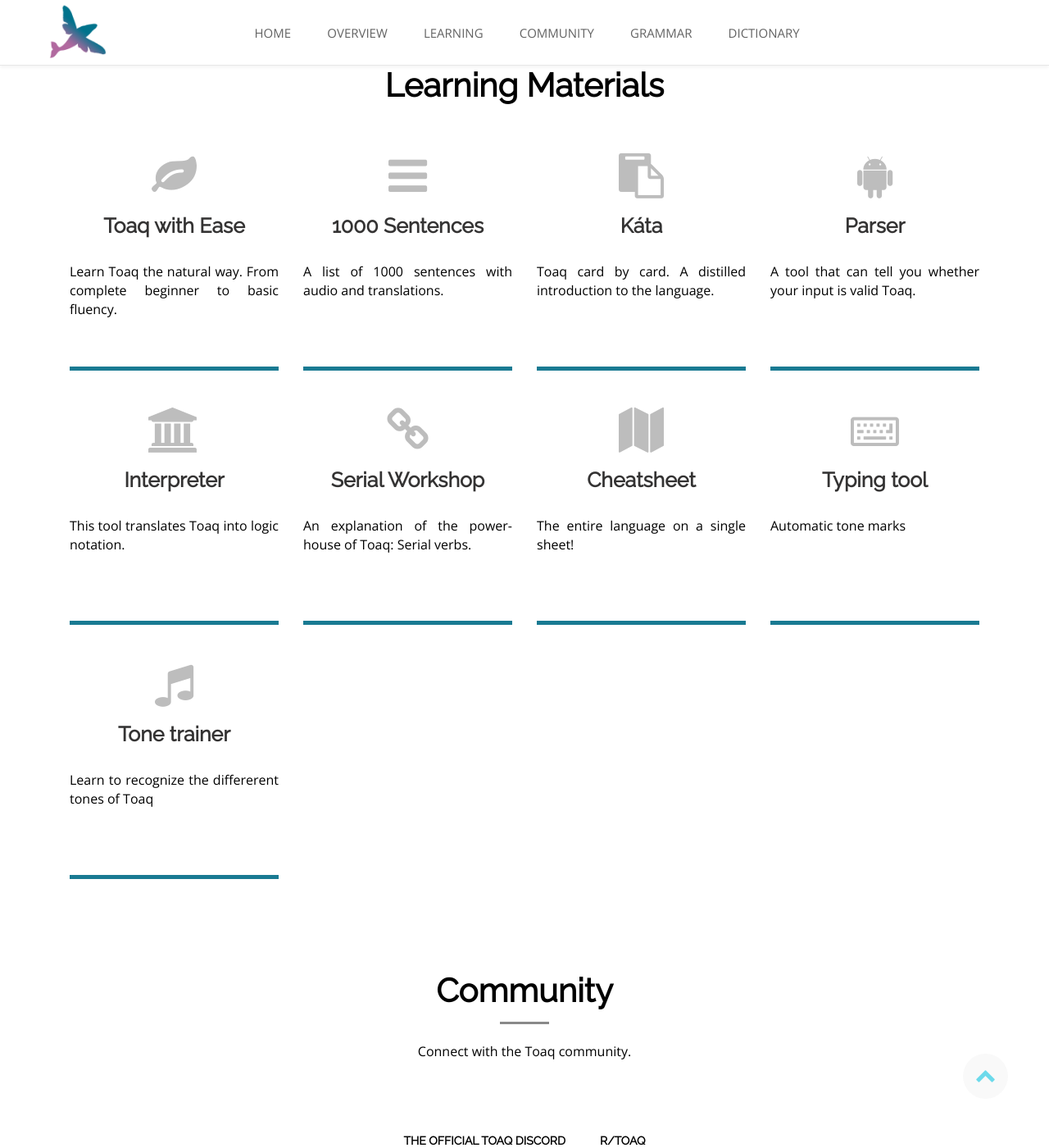
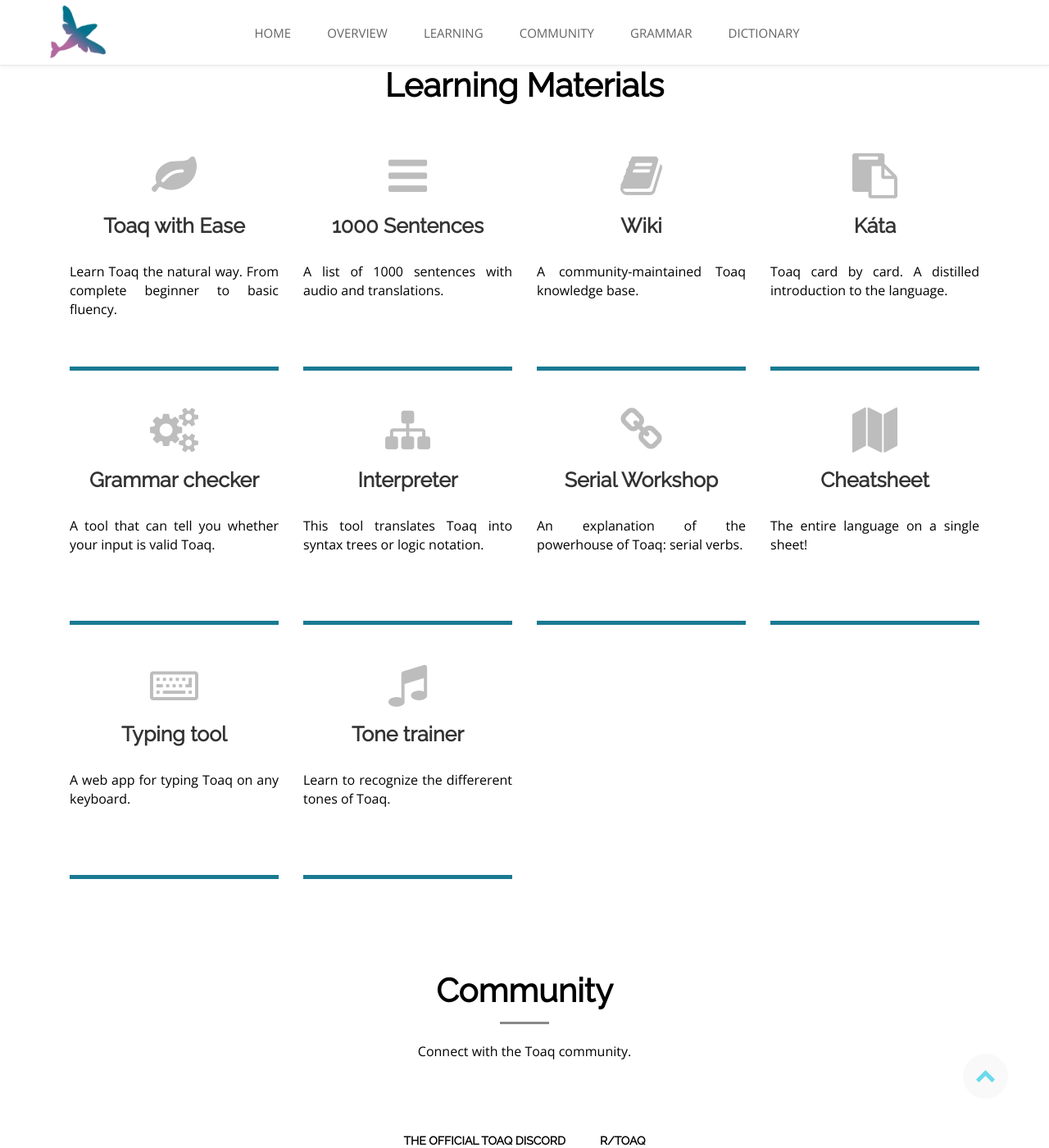
Before and after one commit to toaq/toaq.github.io, a Jekyll site: the page built from index.html, in a window 1280 px wide and 1400 px high, scrolled down 1525 px. Shown: the whole window at 82% size. Built offline with Jekyll 4.4.1, drawn with Linux system fonts in a browser that asks for light colours; nearby versions of some CDN libraries.

Commit message:
Update index.html

```diff
--- a/index.html
+++ b/index.html
@@ -119,6 +119,15 @@ header: true
                   </div>
                 </li>
 		</a>
+		<a class="linkme" href="https://toaq.me">
+                <li class="col-md-3 col-sm-6">
+                 <div class="single-service wow slideInUp">
+                    <span class="fa fa-book service-icon"></span>
+                    <h4 class="service-title">Wiki</h4>
+                    <p>A community-maintained Toaq knowledge base.</p>
+                  </div>
+                </li>
+		</a>
 		<a class="linkme" href="/kata/">
                 <li class="col-md-3 col-sm-6">
                  <div class="single-service wow slideInUp">
@@ -128,21 +137,21 @@ header: true
                   </div>
                 </li>
 		</a>
-		<a class="linkme" href="https://toaq-dev.github.io/toaq.org/parser/">
+		<a class="linkme" href="https://toaq.net/peg/">
                 <li class="col-md-3 col-sm-6">
                   <div class="single-service wow slideInUp">
-                    <span class="fa fa-android service-icon"></span>
-                    <h4 class="service-title">Parser</h4>
+                    <span class="fa fa-cogs service-icon"></span>
+                    <h4 class="service-title">Grammar checker</h4>
                     <p>A tool that can tell you whether your input is valid Toaq.</p>
                   </div>
                 </li>
 		</a>
-		<a class="linkme" href="http://toaq.herokuapp.com/">
+		<a class="linkme" href="https://toaq.net/zugai/">
 		<li class="col-md-3 col-sm-6">
                   <div class="single-service wow slideInUp">
-                    <span class="fa fa-bank service-icon"></span>
+                    <span class="fa fa-sitemap service-icon"></span>
                     <h4 class="service-title">Interpreter</h4>
-                    <p>This tool translates Toaq into logic notation.</p>
+                    <p>This tool translates Toaq into syntax trees or logic notation.</p>
                   </div>
                 </li>
 		</a>
@@ -151,7 +160,7 @@ header: true
                   <div class="single-service wow slideInUp">
                     <span class="fa fa-link service-icon"></span>
                     <h4 class="service-title">Serial Workshop</h4>
-                    <p>An explanation of the power-house of Toaq: Serial verbs.</p>
+                    <p>An explanation of the powerhouse of Toaq: serial verbs.</p>
                   </div>
                 </li>
 		</a>
@@ -169,7 +178,7 @@ header: true
                   <div class="single-service wow slideInUp">
                     <span class="fa fa-keyboard-o service-icon"></span>
                     <h4 class="service-title">Typing tool</h4>
-                    <p>Automatic tone marks</p>
+                    <p>A web app for typing Toaq on any keyboard.</p>
                   </div>
                 </li>
 		</a>
@@ -178,7 +187,7 @@ header: true
                   <div class="single-service wow slideInUp">
                     <span class="fa fa-music service-icon"></span>
                     <h4 class="service-title">Tone trainer</h4>
-                    <p>Learn to recognize the differerent tones of Toaq</p>
+                    <p>Learn to recognize the differerent tones of Toaq.</p>
                   </div>
                 </li>
     </a>
```
